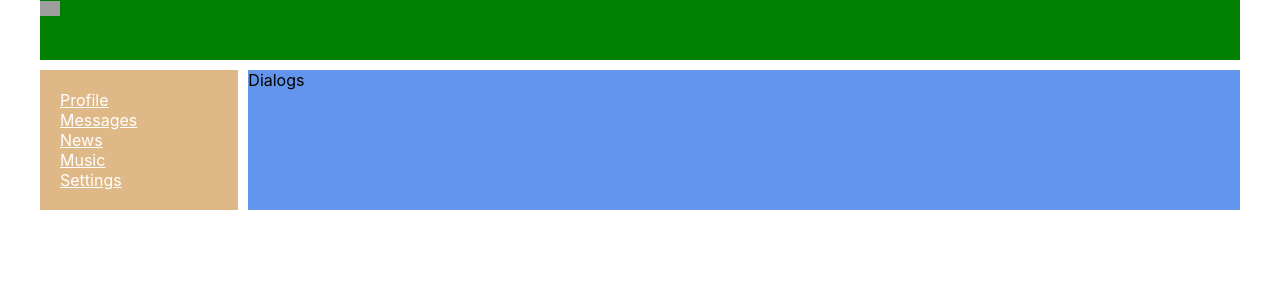
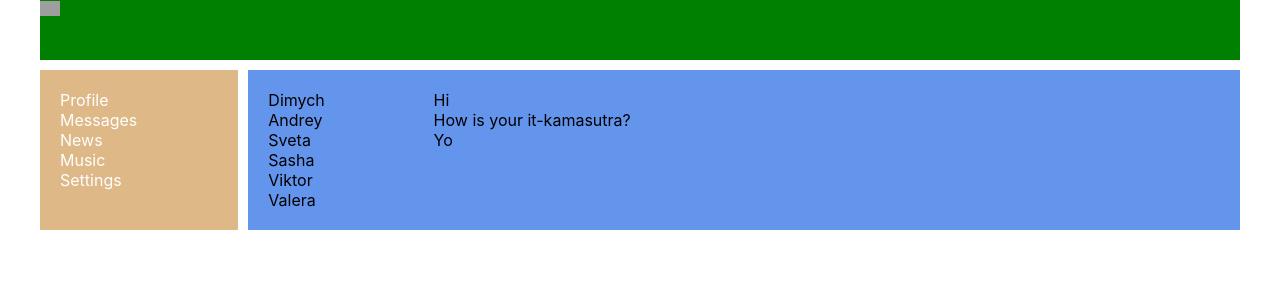
Before and after one commit to denysbaranchykov/react-learning-lessons, a React (Create React App) app: page /dialogs in a window 1280 px wide. Shown: the top 300 px of the page. Built offline with nearby package versions, Linux system fonts and the light colour scheme; grey boxes are pictures that could not be loaded.

Commit message:
active in dialogs

```diff
--- a/src/components/Dialogs/Dialogs.jsx
+++ b/src/components/Dialogs/Dialogs.jsx
@@ -2,8 +2,33 @@
 
 const Dialogs = () => {
     return (
-        <div>
-            Dialogs
+        <div className={s.dialogs}>
+            <div className={s.dialogsItems}>
+                <div classname={s.dialog + '' + s.active}>
+                    Dimych
+                </div>
+                <div classname={s.dialog}>
+                    Andrey
+                </div>
+                <div classname={s.dialog}>
+                    Sveta
+                </div>
+                <div classname={s.dialog}>
+                    Sasha
+                </div>
+                <div classname={s.dialog}>
+                    Viktor
+                </div>
+                <div classname={s.dialog}>
+                    Valera
+                </div>
+            </div>
+
+            <div className={s.messages}>
+                <div className={s.message}>Hi</div>
+                <div className={s.message}>How is your it-kamasutra? </div>
+                <div className={s.message}>Yo</div>
+            </div>
         </div>
     )
 }
--- a/src/components/Dialogs/Dialogs.module.css
+++ b/src/components/Dialogs/Dialogs.module.css
@@ -0,0 +1,19 @@
+.dialogs{
+display:grid;
+grid-template-columns: 2fr 10fr;
+}
+
+.dialogsItems {
+    padding: 20px
+
+}
+.dialogsItems .active{
+    color: gold;
+}
+
+.messages{
+padding: 20px
+}
+.messages .message{
+
+}
--- a/src/components/Navbar/Navbar.module.css
+++ b/src/components/Navbar/Navbar.module.css
@@ -4,9 +4,12 @@
   padding: 20px;
 }
 .item a{
-  color: white
+  color: white;
+  text-decoration: none;
+}
 
-}
+
+
 
 .item .activeLink{
   color:gold
```
